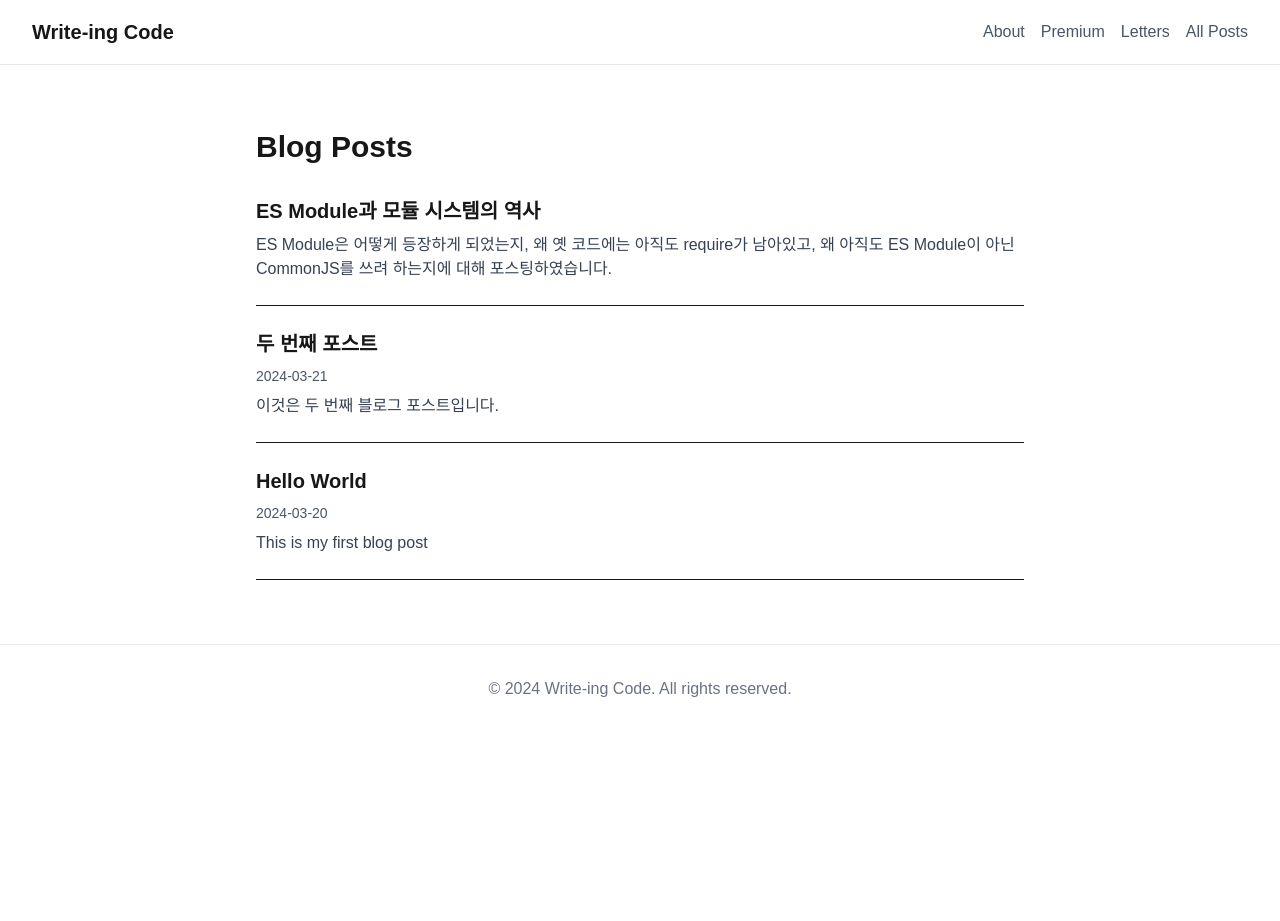
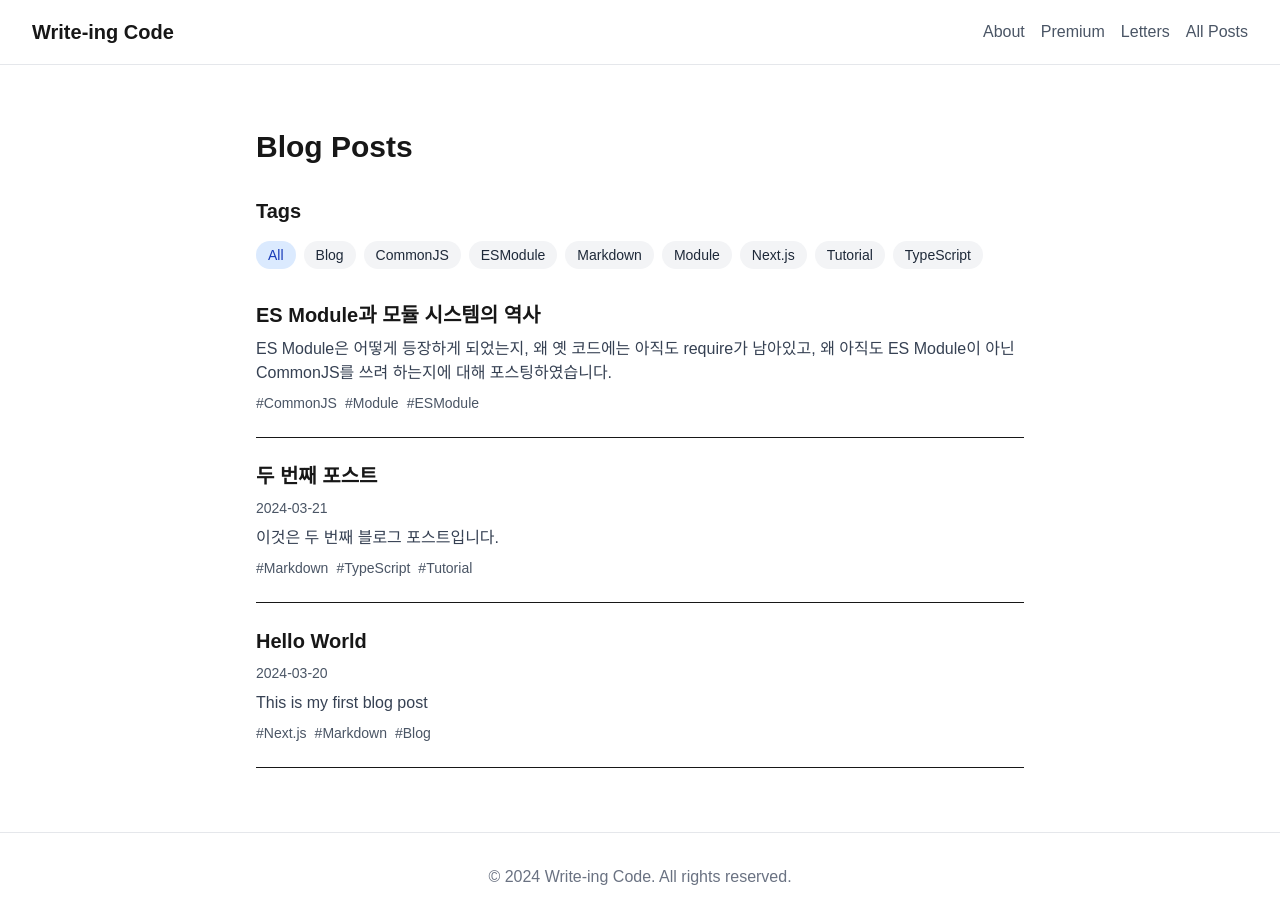
Before and after one commit to te-ing/te-ing-blog, a Next.js app: page /blog in a window 1280 px wide. Before the commit the page ends 800 px from the top, so only its background shows below. Built offline with nearby package versions, Linux system fonts and the light colour scheme.

Commit message:
feat: 블로그 포스트에 태그 기능 추가 및 All Posts 구현

```diff
--- a/src/app/blog/[id]/page.tsx
+++ b/src/app/blog/[id]/page.tsx
@@ -21,7 +21,7 @@ export default async function ArticlePage({
           <h1 className="text-3xl font-bold mb-4">{article.title}</h1>
           <div className="text-gray-600 text-sm">{article.date}</div>
         </header>
-        <MarkdownContent content={article.content} />
+        <MarkdownContent content={article.content} tags={article.tags} />
       </article>
     </Layout>
   );
--- a/src/app/blog/page.tsx
+++ b/src/app/blog/page.tsx
@@ -1,28 +1,14 @@
-import { getAllArticles } from '@/lib/markdown';
+import { getAllArticles, getAllTags } from '@/lib/markdown';
 import Layout from '@/components/Layout';
-import Link from 'next/link';
+import BlogPosts from '@/components/BlogPosts';
 
 export default function BlogPage() {
   const articles = getAllArticles();
+  const tags = getAllTags();
 
   return (
     <Layout>
-      <div className="max-w-[800px] mx-auto py-8 px-4">
-        <h1 className="text-3xl font-bold mb-8">Blog Posts</h1>
-        <div className="space-y-6">
-          {articles.map((article) => (
-            <article key={article.id} className="border-b pb-6">
-              <Link href={`/blog/${article.id}`}>
-                <h2 className="text-xl font-semibold hover:text-blue-600">
-                  {article.title}
-                </h2>
-              </Link>
-              <div className="text-gray-600 text-sm mt-2">{article.date}</div>
-              <p className="mt-2 text-gray-700">{article.description}</p>
-            </article>
-          ))}
-        </div>
-      </div>
+      <BlogPosts articles={articles} tags={tags} />
     </Layout>
   );
 }
--- /dev/null
+++ b/src/components/BlogPosts.tsx
@@ -0,0 +1,94 @@
+'use client';
+
+import { ArticlePreview } from '@/lib/markdown';
+import Link from 'next/link';
+import { useRouter, useSearchParams } from 'next/navigation';
+import { useCallback } from 'react';
+
+interface BlogPostsProps {
+  articles: ArticlePreview[];
+  tags: string[];
+}
+
+export default function BlogPosts({ articles, tags }: BlogPostsProps) {
+  const router = useRouter();
+  const searchParams = useSearchParams();
+  const selectedTag = searchParams.get('tag');
+
+  const handleTagClick = useCallback(
+    (tag: string | null) => {
+      const params = new URLSearchParams(searchParams.toString());
+      if (tag) {
+        params.set('tag', tag);
+      } else {
+        params.delete('tag');
+      }
+      router.push(`/blog?${params.toString()}`);
+    },
+    [router, searchParams]
+  );
+
+  const filteredArticles = selectedTag
+    ? articles.filter((article) => article.tags.includes(selectedTag))
+    : articles;
+
+  return (
+    <div className="max-w-[800px] mx-auto py-8 px-4">
+      <h1 className="text-3xl font-bold mb-8">Blog Posts</h1>
+
+      <div className="mb-8">
+        <h2 className="text-xl font-semibold mb-4">Tags</h2>
+        <div className="flex flex-wrap gap-2">
+          <button
+            onClick={() => handleTagClick(null)}
+            className={`px-3 py-1 rounded-full text-sm transition-colors ${
+              !selectedTag
+                ? 'bg-blue-100 text-blue-800'
+                : 'bg-gray-100 text-gray-800 hover:bg-gray-200'
+            }`}
+          >
+            All
+          </button>
+          {tags.map((tag) => (
+            <button
+              key={tag}
+              onClick={() => handleTagClick(tag)}
+              className={`px-3 py-1 rounded-full text-sm transition-colors ${
+                selectedTag === tag
+                  ? 'bg-blue-100 text-blue-800'
+                  : 'bg-gray-100 text-gray-800 hover:bg-gray-200'
+              }`}
+            >
+              {tag}
+            </button>
+          ))}
+        </div>
+      </div>
+
+      <div className="space-y-6">
+        {filteredArticles.map((article) => (
+          <article key={article.id} className="border-b pb-6">
+            <Link href={`/blog/${article.id}`}>
+              <h2 className="text-xl font-semibold hover:text-blue-600">
+                {article.title}
+              </h2>
+            </Link>
+            <div className="text-gray-600 text-sm mt-2">{article.date}</div>
+            <p className="mt-2 text-gray-700">{article.description}</p>
+            <div className="mt-2 flex flex-wrap gap-2">
+              {article.tags.map((tag) => (
+                <button
+                  key={tag}
+                  onClick={() => handleTagClick(tag)}
+                  className="text-sm text-gray-600 hover:text-blue-600"
+                >
+                  #{tag}
+                </button>
+              ))}
+            </div>
+          </article>
+        ))}
+      </div>
+    </div>
+  );
+}
--- a/src/components/Header.tsx
+++ b/src/components/Header.tsx
@@ -20,10 +20,7 @@ export default function Header() {
             <Link href="/letters" className="text-gray-600 hover:text-gray-900">
               Letters
             </Link>
-            <Link
-              href="/all-posts"
-              className="text-gray-600 hover:text-gray-900"
-            >
+            <Link href="/blog" className="text-gray-600 hover:text-gray-900">
               All Posts
             </Link>
           </div>
--- a/src/components/MarkdownContent.tsx
+++ b/src/components/MarkdownContent.tsx
@@ -1,15 +1,38 @@
 import { markdownStyles } from '@/styles/markdown';
+import Link from 'next/link';
 
 interface MarkdownContentProps {
   content: string;
+  tags?: string[];
 }
 
-export default function MarkdownContent({ content }: MarkdownContentProps) {
+export default function MarkdownContent({
+  content,
+  tags,
+}: MarkdownContentProps) {
   return (
-    <div
-      className={markdownStyles.content}
-      dangerouslySetInnerHTML={{ __html: processMarkdownContent(content) }}
-    />
+    <div>
+      <div
+        className={markdownStyles.content}
+        dangerouslySetInnerHTML={{ __html: processMarkdownContent(content) }}
+      />
+      {tags && tags.length > 0 && (
+        <div className="mt-8 pt-4 border-t">
+          <h3 className="text-lg font-semibold mb-2">Tags</h3>
+          <div className="flex flex-wrap gap-2">
+            {tags.map((tag) => (
+              <Link
+                key={tag}
+                href={`/blog?tag=${tag}`}
+                className="px-3 py-1 rounded-full text-sm bg-gray-100 text-gray-800 hover:bg-gray-200 transition-colors"
+              >
+                #{tag}
+              </Link>
+            ))}
+          </div>
+        </div>
+      )}
+    </div>
   );
 }
 
--- a/src/content/articles/hello-world.md
+++ b/src/content/articles/hello-world.md
@@ -2,6 +2,7 @@
 title: 'Hello World'
 date: '2024-03-20'
 description: 'This is my first blog post'
+tags: ['Next.js', 'Markdown', 'Blog']
 ---
 
 # Hello World
--- a/src/content/articles/second-post.md
+++ b/src/content/articles/second-post.md
@@ -2,6 +2,7 @@
 title: '두 번째 포스트'
 date: '2024-03-21'
 description: '이것은 두 번째 블로그 포스트입니다.'
+tags: ['Markdown', 'TypeScript', 'Tutorial']
 ---
 
 # 두 번째 포스트
--- a/src/lib/markdown.ts
+++ b/src/lib/markdown.ts
@@ -13,6 +13,7 @@ export interface Article {
   date: string;
   content: string;
   description: string;
+  tags: string[];
 }
 
 export interface ArticlePreview {
@@ -20,6 +21,7 @@ export interface ArticlePreview {
   title: string;
   date: string;
   description: string;
+  tags: string[];
 }
 
 export function getAllArticleIds() {
@@ -40,7 +42,12 @@ export async function getArticleData(id: string): Promise<Article> {
   return {
     id,
     content: contentHtml,
-    ...(data as { title: string; date: string; description: string }),
+    ...(data as {
+      title: string;
+      date: string;
+      description: string;
+      tags: string[];
+    }),
   };
 }
 
@@ -54,7 +61,12 @@ export function getAllArticles(): ArticlePreview[] {
 
     return {
       id,
-      ...(data as { title: string; date: string; description: string }),
+      ...(data as {
+        title: string;
+        date: string;
+        description: string;
+        tags: string[];
+      }),
     };
   });
 
@@ -67,3 +79,12 @@ export function getFeaturedArticles(): ArticlePreview[] {
   const articles = getAllArticles();
   return articles.filter((article) => featuredArticles.includes(article.id));
 }
+
+export function getAllTags(): string[] {
+  const articles = getAllArticles();
+  const tags = new Set<string>();
+  articles.forEach((article) => {
+    article.tags.forEach((tag) => tags.add(tag));
+  });
+  return Array.from(tags).sort();
+}
```
